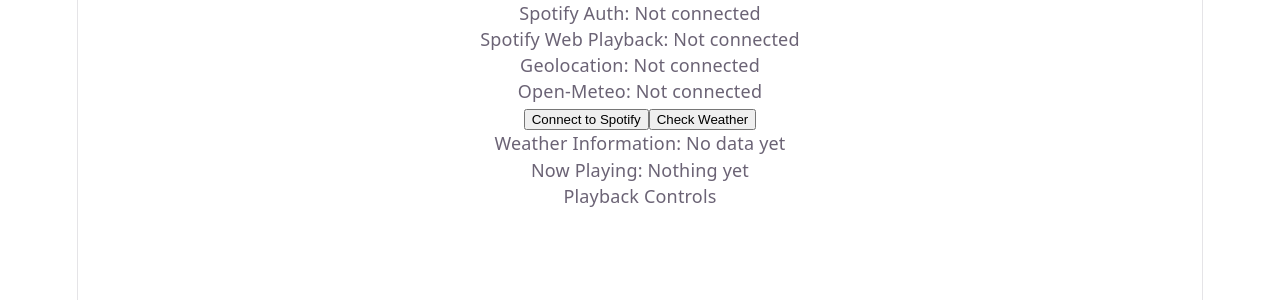
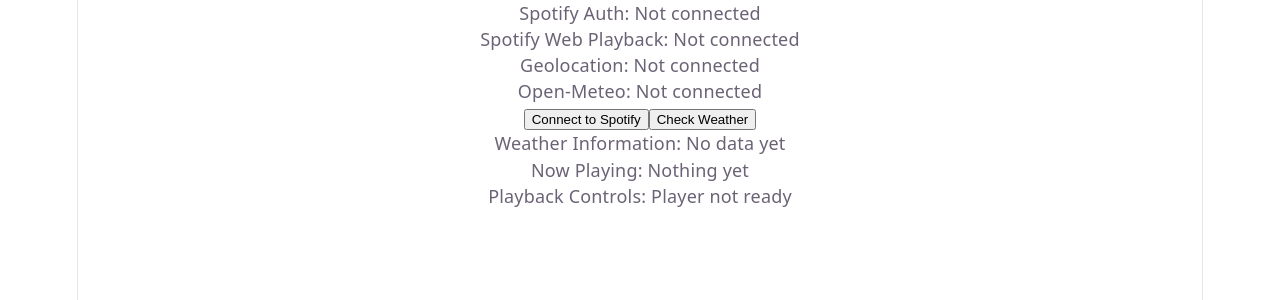
Before and after one commit to lexgit5/ColdFusion, a React (Vite) app: page / in a window 1280 px wide. Shown: the top 300 px of the page. Built offline with nearby package versions, Linux system fonts and the light colour scheme.

Commit message:
barebones playback controls

```diff
--- a/src/App.jsx
+++ b/src/App.jsx
@@ -6,6 +6,7 @@
 import { getUserLocation, getWeather } from './utils/weather'
 import WeatherInfo from './components/WeatherInfo'
 import NowPlaying from './components/NowPlaying'
+import PlaybackControls from './components/PlaybackControls'
 
 import './App.css'
 
@@ -44,6 +45,7 @@
   const [deviceId, setDeviceId] = useState(null); // this and the useEffect below start the web player
   const [player, setPlayer] = useState(null);
   const [currentTrack, setCurrentTrack] = useState(null); // holds the currently playing track's info for NowPlaying
+  const [isPaused, setIsPaused] = useState(true); // tracks play/pause state for PlaybackControls
 
   useEffect(() => {
     if (!accessToken) return;
@@ -58,6 +60,9 @@
       },
       onStateChange: (state) => {
         console.log('Player state changed:', state);
+        if (state) {
+          setIsPaused(state.paused);
+        }
         if (state && state.track_window && state.track_window.current_track) {
           const track = state.track_window.current_track;
           setCurrentTrack({
@@ -116,7 +121,9 @@
         <NowPlaying track={currentTrack} />
       </div>
 
-      <div>Playback Controls</div>
+      <div>
+        <PlaybackControls player={player} isPaused={isPaused} />
+      </div>
     </>
   )
 }
--- a/src/components/PlaybackControls.jsx
+++ b/src/components/PlaybackControls.jsx
@@ -0,0 +1,27 @@
+function PlaybackControls({ player, isPaused }) {
+  if (!player) {
+    return <div>Playback Controls: Player not ready</div>;
+  }
+
+  function handlePlayPause() {
+    player.togglePlay();
+  }
+
+  function handleNext() {
+    player.nextTrack();
+  }
+
+  function handlePrevious() {
+    player.previousTrack();
+  }
+
+  return (
+    <div>
+      <button onClick={handlePrevious}>⏮ Previous</button>
+      <button onClick={handlePlayPause}>{isPaused ? '▶ Play' : '⏸ Pause'}</button>
+      <button onClick={handleNext}>⏭ Next</button>
+    </div>
+  );
+}
+
+export default PlaybackControls;
--- a/src/utils/spotifyPlayer.js
+++ b/src/utils/spotifyPlayer.js
@@ -3,7 +3,7 @@
     const player = new window.Spotify.Player({
       name: 'ColdFusion Web Player',
       getOAuthToken: (cb) => { cb(token); },
-      volume: 0.5,
+      volume: 1.0,
     });
 
     player.addListener('ready', ({ device_id }) => {
```
